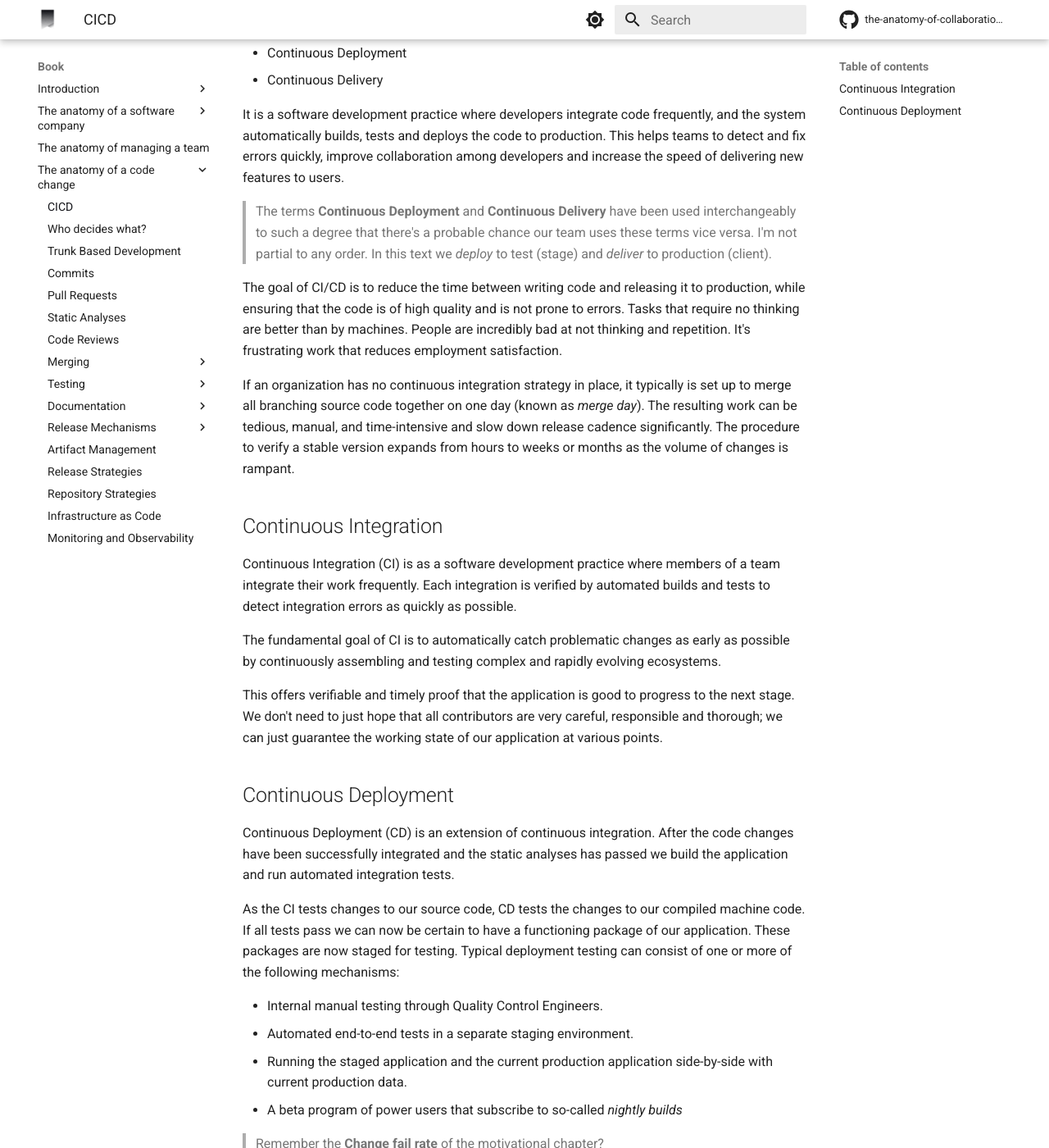
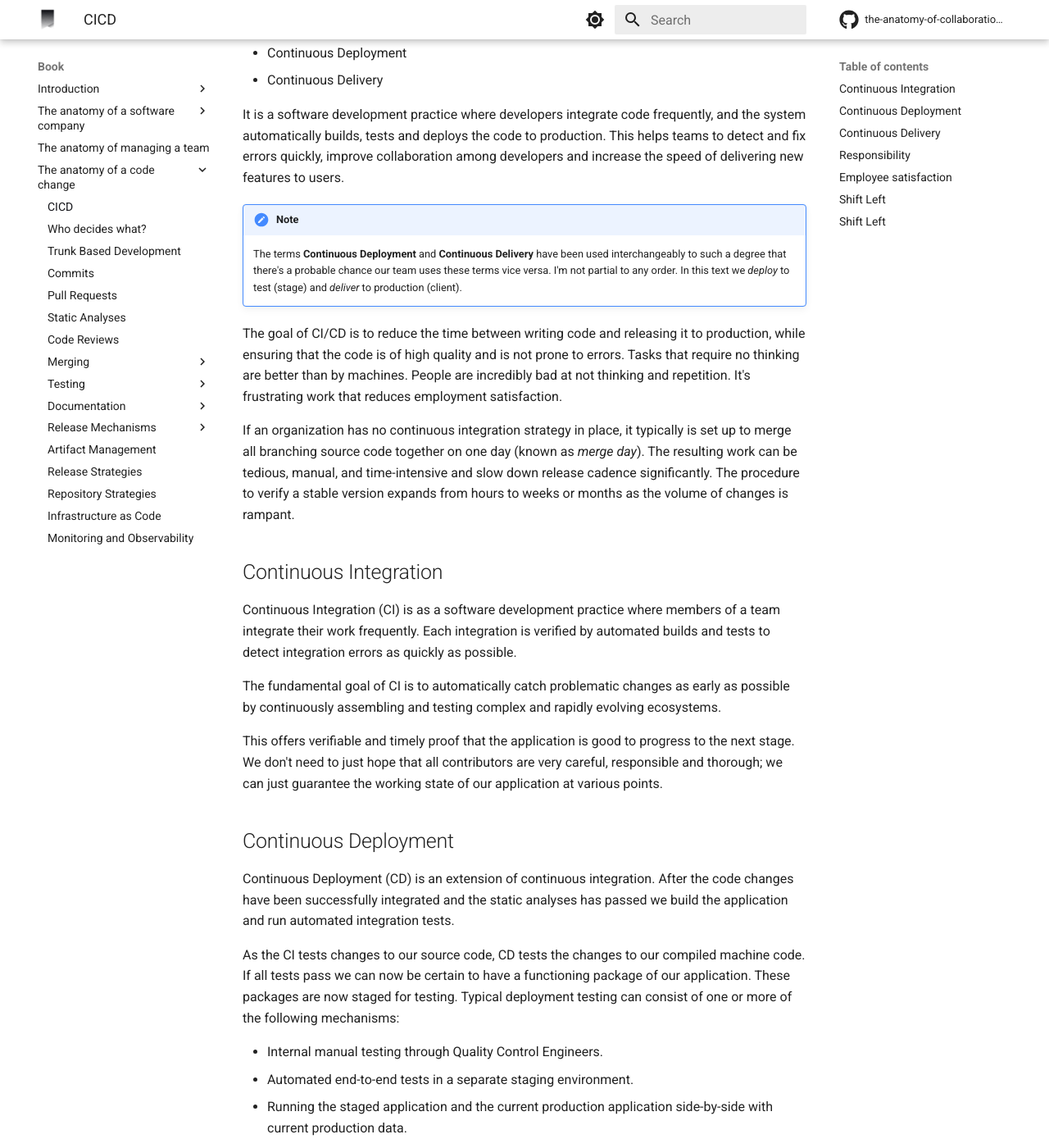
Before and after one commit to engineering-collaboration/book, an MkDocs documentation site: the page built from docs/book/anatomy-of-a-code-change/cicd.md, in a window 1280 px wide and 1400 px high, scrolled down 252 px. Shown: the whole window at 82% size. Built offline with MkDocs 1.6.1 and Material for MkDocs 9.7.7, drawn with Linux system fonts in a browser that asks for light colours; comment, search, counter and statistics services are not loaded.

Commit message:
Fix cicd formatting

```diff
--- a/docs/book/anatomy-of-a-code-change/cicd.md
+++ b/docs/book/anatomy-of-a-code-change/cicd.md
@@ -8,7 +8,8 @@ The acronym CI/CD refers to three continuous practices.
 
 It is a software development practice where developers integrate code frequently, and the system automatically builds, tests and deploys the code to production. This helps teams to detect and fix errors quickly, improve collaboration among developers and increase the speed of delivering new features to users.
 
-> The terms **Continuous Deployment** and **Continuous Delivery** have been used interchangeably to such a degree that there's a probable chance our team uses these terms vice versa. I'm not partial to any order. In this text we *deploy* to test (stage) and *deliver* to production (client).
+!!! note
+    The terms **Continuous Deployment** and **Continuous Delivery** have been used interchangeably to such a degree that there's a probable chance our team uses these terms vice versa. I'm not partial to any order. In this text we *deploy* to test (stage) and *deliver* to production (client).
 
 The goal of CI/CD is to reduce the time between writing code and releasing it to production, while ensuring that the code is of high quality and is not prone to errors. Tasks that require no thinking are better than by machines. People are incredibly bad at not thinking and repetition. It's frustrating work that reduces employment satisfaction.
 
@@ -33,11 +34,13 @@ As the CI tests changes to our source code, CD tests the changes to our compiled
 - Running the staged application and the current production application side-by-side with current production data.
 - A beta program of power users that subscribe to so-called *nightly builds*
 
-> Remember the **Change fail rate** of the motivational chapter?
->
-> We Expect our change rate to rise while working on our CD. As our company is transitioning to new workflows and tool-sets legacy code will have to be transitioned to work in a new environment. While other metrics may see immediate minor improvement the change rate may initially rise.
 
-# Continuous Delivery
+!!! note
+    Remember the **Change fail rate** of the motivational chapter?
+
+    We Expect our change rate to rise while working on our CD. As our company is transitioning to new workflows and tool-sets legacy code will have to be transitioned to work in a new environment. While other metrics may see immediate minor improvement the change rate may initially rise.
+
+## Continuous Delivery
 
 Continuous Delivery (CD) is an extension of continuous deployment. It describes the automation process of delivering the tried and tested package from a testing environment to production.
 
@@ -69,7 +72,6 @@ You build it, you own it. Increases transparency, feedback loops, learning for n
 
 Teams that did well with faster lead times and frequent deployments experience reduced stress, seem to manage professional duties more easily during work hours, and report higher employee satisfaction. The developers of these teams also appeared to identify more strongly with the product they worked on and the organization they worked for.
 
-
 ## Shift Left
 
 If people are working around rules, processes or systems because they get in the way that's no use.
@@ -87,7 +89,6 @@ How can tools be used to encourage specific behaviour?
 - Everyone is responsible
 - Configuraiton management
 
-
 ## Shift Left
 
 If we consider our development in a chronological order from left to right, left being the conception of a product, right being the release of the final product, the amount of time needed to fix an error grows exponentially.
```
